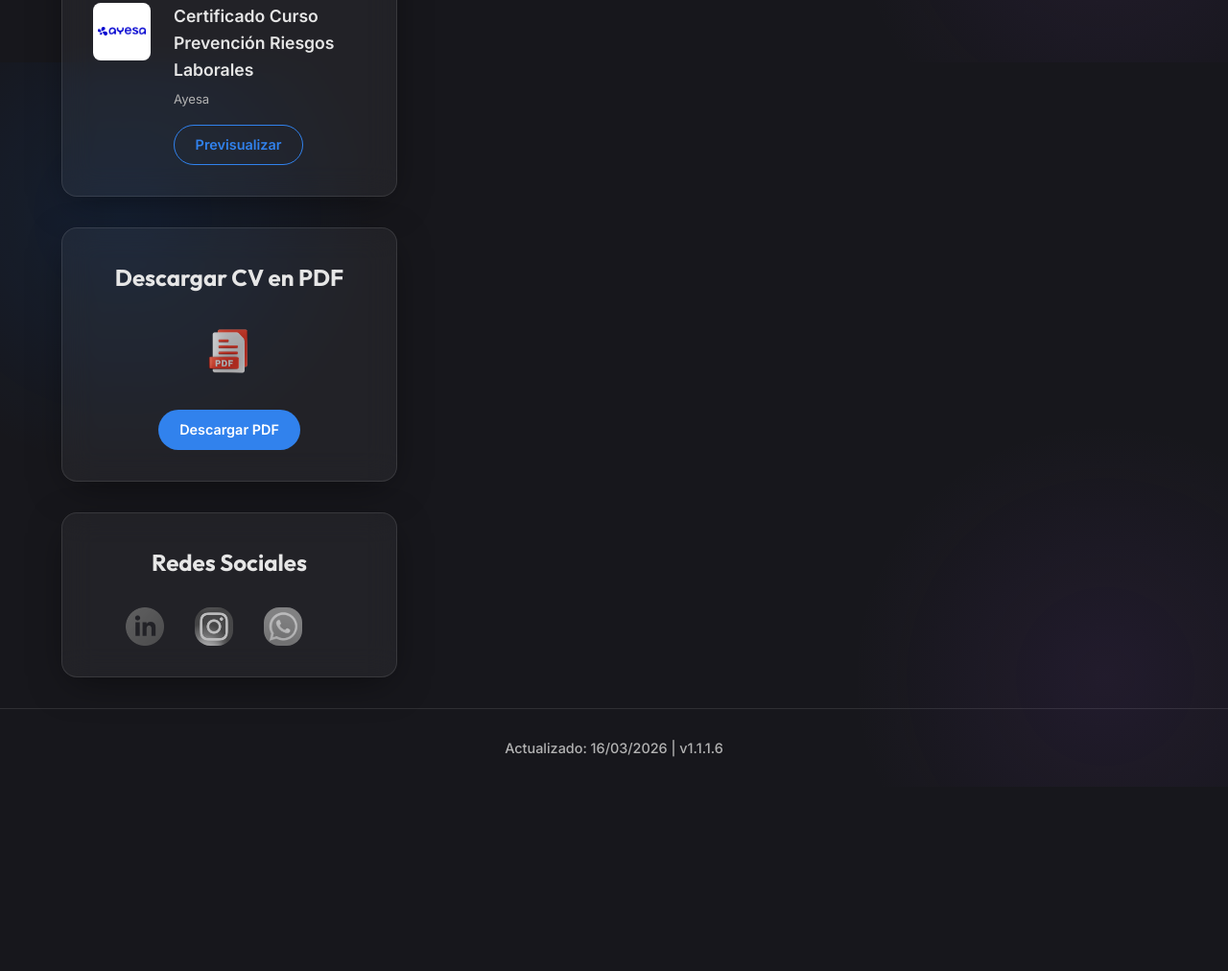
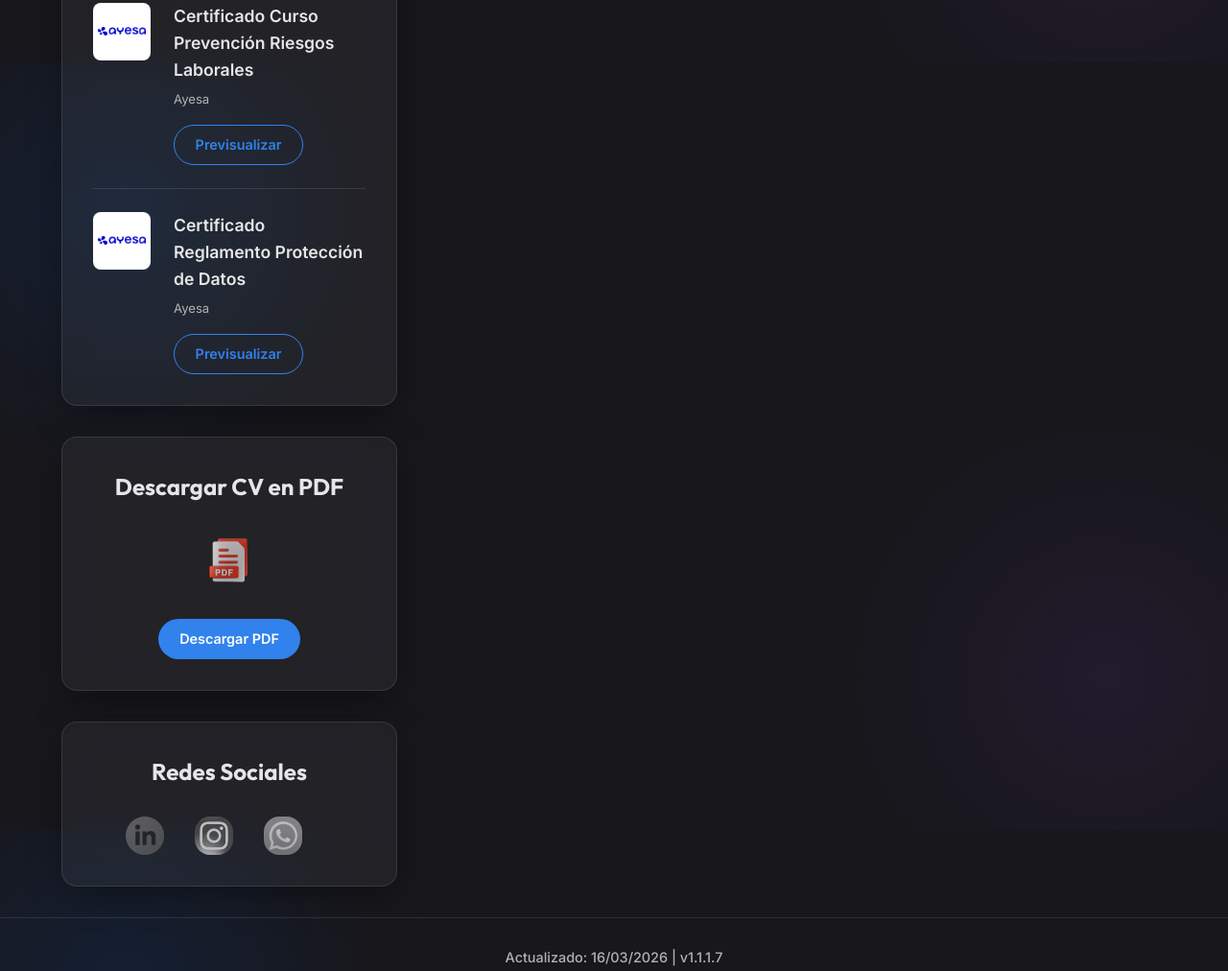
Before and after one commit to Javieroliver-web/Portfolio, a website: page index.html in a window 1280 px wide. Shown: the part 3935-4947 px from the top of the page at 96% size. Before the commit the page ends 4755 px from the top, so only its background shows below. Drawn offline with Linux system fonts and the light colour scheme.

Commit message:
implementacion de nuevo certificado

```diff
--- a/api/logger.js
+++ b/api/logger.js
@@ -14,6 +14,12 @@ import path from 'path';
  */
 export function appendLog(filename, entry) {
     try {
+        // En Vercel el sistema de archivos es de solo lectura (excepto /tmp)
+        // y los logs no persisten, omitimos la escritura local.
+        if (process.env.VERCEL) {
+            return;
+        }
+
         // Resolver la ruta a logs/ relativa a la raiz del proyecto (un nivel sobre /api)
         const logsDir = path.resolve(process.cwd(), 'logs');
 
--- a/index.html
+++ b/index.html
@@ -288,6 +288,18 @@
                         </div>
                     </div>
                 </div>
+
+                <!-- Certificado 3: Reglamento Protección de Datos -->
+                <div class="experience">
+                    <img src="assets/images/ayesa.jpg" alt="logo Ayesa" class="experience__image" width="60" height="60">
+                    <div class="experience__info">
+                        <h3 class="experience__job" data-section="licenses" data-value="cert-3-title">Certificado Reglamento Protección de Datos</h3>
+                        <p class="experience__company" data-section="licenses" data-value="cert-3-issuer">Ayesa</p>
+                        <div class="buttons" style="padding-top: 0.5em; margin-top: 0.5em;">
+                            <a href="assets/descargas/certificado_reglamento_proteccion_de_datos.pdf" class="button--code" target="_blank" data-section="licenses" data-value="cert-3-btn">Previsualizar</a>
+                        </div>
+                    </div>
+                </div>
             </article>
 
             <!-- Tarjeta de descarga del CV en PDF -->
@@ -519,7 +531,7 @@
 
     <!-- ── FOOTER VERSIONADO ──────────────────────────────────────── -->
     <footer class="footer">
-        <p>Actualizado: <span id="last-updated">11/03/2026</span> | v1.1.1.6</p>
+        <p>Actualizado: <span id="last-updated">16/03/2026</span> | v1.1.1.7</p>
     </footer>
 
     <!-- ════════════════════════════════════════════════════════════
--- a/js/scripts.js
+++ b/js/scripts.js
@@ -154,7 +154,10 @@ document.addEventListener("DOMContentLoaded", () => {
                 "cert-1-btn": "Previsualizar",
                 "cert-2-title": "Certificado Curso Prevención Riesgos Laborales",
                 "cert-2-issuer": "Ayesa",
-                "cert-2-btn": "Previsualizar"
+                "cert-2-btn": "Previsualizar",
+                "cert-3-title": "Certificado Reglamento Protección de Datos",
+                "cert-3-issuer": "Ayesa",
+                "cert-3-btn": "Previsualizar"
             },
             "projects": {
                 "first-project-title": "Portfolio page",
@@ -210,7 +213,10 @@ document.addEventListener("DOMContentLoaded", () => {
                 "cert-1-btn": "Preview",
                 "cert-2-title": "Occupational Risk Prevention Certificate Course",
                 "cert-2-issuer": "Ayesa",
-                "cert-2-btn": "Preview"
+                "cert-2-btn": "Preview",
+                "cert-3-title": "Data Protection Regulation Certificate",
+                "cert-3-issuer": "Ayesa",
+                "cert-3-btn": "Preview"
             },
             "projects": {
                 "first-project-title": "Portfolio page",
```
Also changed, not shown: 1 other file.
